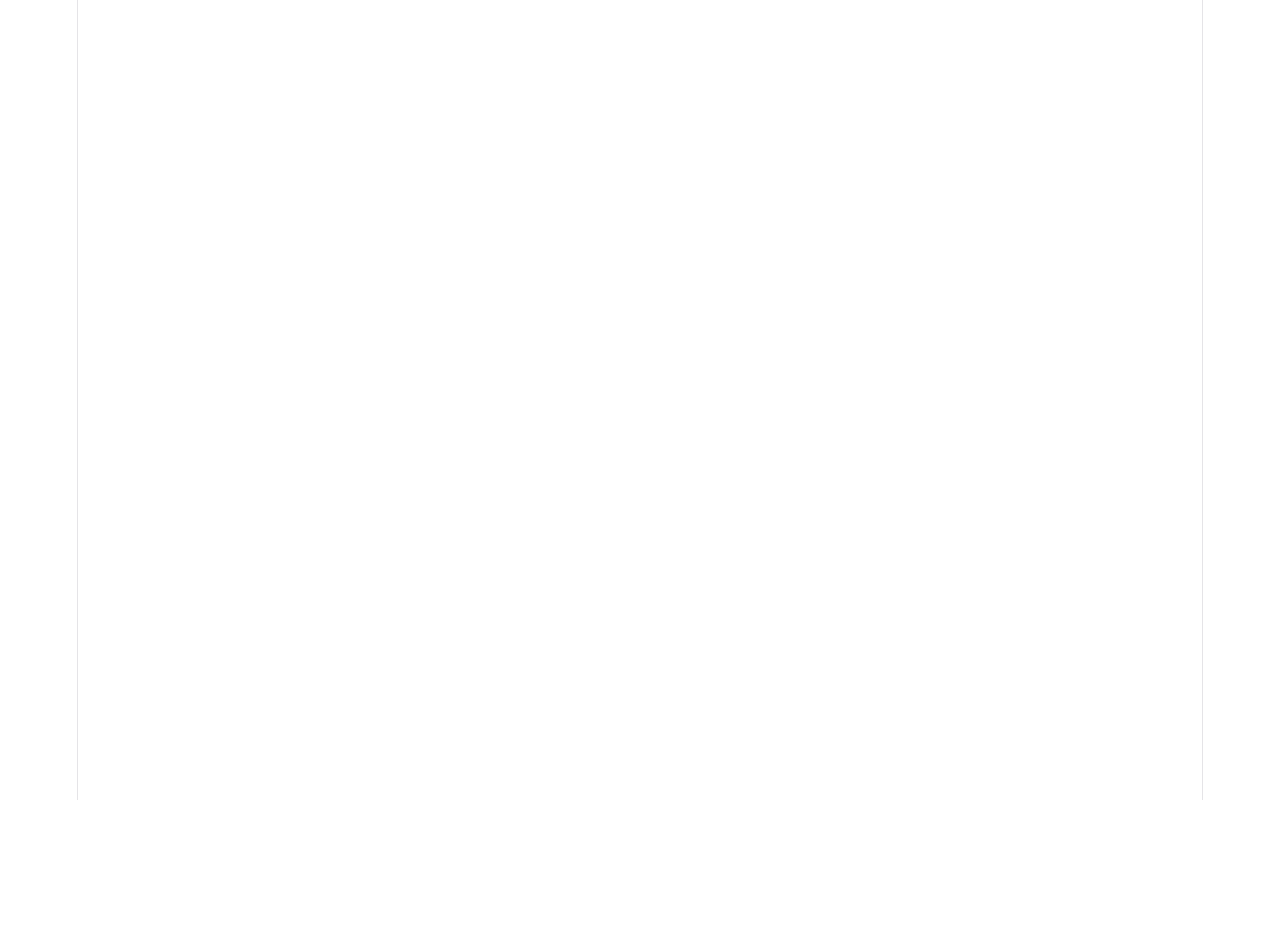
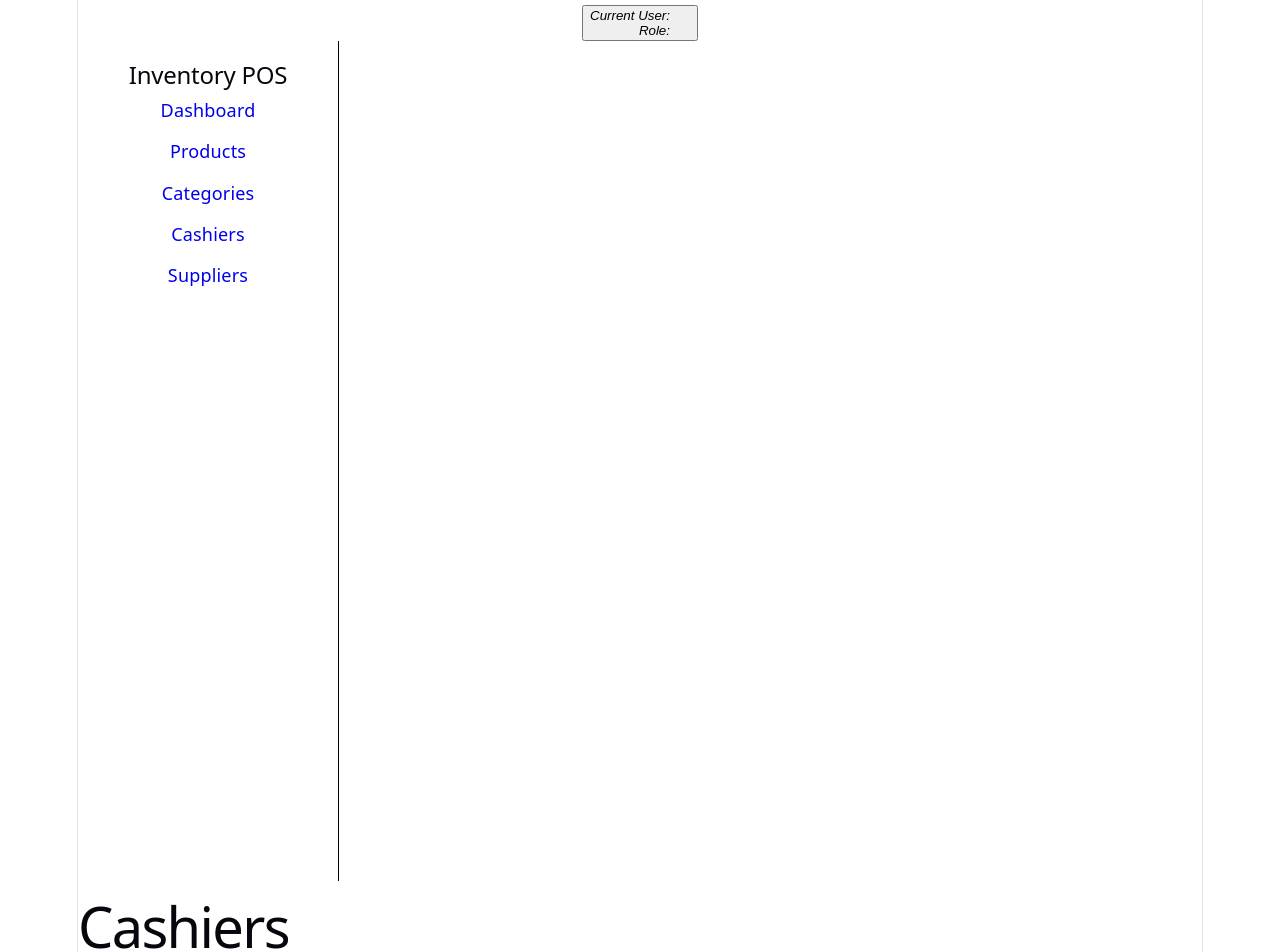
Before and after one commit to rdjirackor/Inventory-POS, a React (Vite) app in the folder frontend/inventory/: page /cashiers in a window 1280 px wide. Before the commit this address had no page. Shown: the top 952 px of the page. Before the commit the page ends 800 px from the top, so only its background shows below. Built offline with nearby package versions, Linux system fonts and the light colour scheme; no server answers; sample sign-in values are in the browser's storage.

Commit message:
Added Shell and Skeleton Pages

```diff
--- a/frontend/inventory/src/App.css
+++ b/frontend/inventory/src/App.css
@@ -182,3 +182,44 @@
     border-right-color: var(--border);
   }
 }
+
+.app-layout {
+    min-height: 100vh;
+}
+
+.header {
+    height: 60px;
+}
+
+.app-body {
+    display: flex;
+    flex-direction: row;
+}
+
+.sidebar {
+    width: 220px;
+    min-height: 100vh;
+    padding: 20px;
+    border-right: 1px solid black;
+}
+
+.sidebar nav {
+    display: flex;
+    flex-direction: column;
+    gap: 15px;
+}
+
+.sidebar a {
+    text-decoration: none;
+}
+
+.details {
+  display: flex;
+  flex-direction: column;
+  text-align: right;
+  margin-right: 20px;
+}
+
+.main-content {
+    flex: 1;
+}
--- a/frontend/inventory/src/App.tsx
+++ b/frontend/inventory/src/App.tsx
@@ -4,6 +4,10 @@ import LoginPage from "./pages/Login";
 import Dashboard from "./pages/Dashboard";
 import ProtectedRoute from "./components/ProtectedRoute";
 import AppLayout from "./components/AppLayout";
+import Products from "./pages/Products";
+import Categories from "./pages/Categories";
+import Suppliers from "./pages/Suppliers";
+import Cashiers from "./pages/Cashiers";
 
 function App() {
     return (
@@ -22,6 +26,10 @@ function App() {
                     }
                 >
                     <Route path="/dashboard" element={<Dashboard />} />
+                    <Route path="/products" element={<Products />} />
+                    <Route path="/categories" element={<Categories />} />
+                    <Route path="/suppliers" element={<Suppliers />} />
+                    <Route path="/cashiers" element={<Cashiers />} />
                 </Route>
 
             </Routes>
--- a/frontend/inventory/src/apis/auth.ts
+++ b/frontend/inventory/src/apis/auth.ts
@@ -20,3 +20,19 @@ export async function login(username:string, password: string) {
         }
         return data;
 }
+
+export async function getCurrentUser() {
+    const token = localStorage.getItem("access_token");
+
+    const response = await fetch(`${API_URL}/me/`, {
+        headers: {
+            Authorization: `Bearer ${token}`,
+        },
+    });
+
+    if (!response.ok) {
+        throw new Error("Failed to get current user");
+    }
+
+    return response.json();
+}
--- a/frontend/inventory/src/components/AppLayout.tsx
+++ b/frontend/inventory/src/components/AppLayout.tsx
@@ -1,37 +1,25 @@
-import { NavLink, Outlet } from "react-router-dom";
+import { Outlet } from "react-router-dom";
+import "../App.css";
+import Navbar from "./Navbar";
+import Sidebar from "./Sidebar";
 
 function AppLayout() {
     return (
         <div>
-            <aside>
-                <h2>Inventory POS</h2>
 
-                <nav>
-                    <NavLink to="/dashboard">
-                        Dashboard
-                    </NavLink>
+            <Navbar />
+            <aside className="sidebar">
+                <Sidebar/>
+                </aside>
 
-                    <NavLink to="/products">
-                        Products
-                    </NavLink>
+            <div className="app-body">
 
-                    <NavLink to="/categories">
-                        Categories
-                    </NavLink>
+                <main>
+                    <Outlet />
+                </main>
 
-                    <NavLink to="/cashiers">
-                        Cashiers
-                    </NavLink>
+            </div>
 
-                    <NavLink to="/suppliers">
-                        Suppliers
-                    </NavLink>
-                </nav>
-            </aside>
-
-            <main>
-                <Outlet />
-            </main>
         </div>
     );
 }
--- /dev/null
+++ b/frontend/inventory/src/components/Navbar.tsx
@@ -0,0 +1,40 @@
+import { useEffect, useState } from "react";
+import { getCurrentUser } from "../apis/auth";
+import type { User } from "../interfaces/interfaces";
+import { useNavigate } from "react-router-dom";
+
+
+function Navbar() {
+    const [user, setUser] = useState<User | null>(null);
+    const navigate = useNavigate();
+
+
+    useEffect(() => {
+        getCurrentUser()
+            .then(data => setUser(data))
+            .catch(error => console.error(error));
+    }, []);
+
+    function handleLogout() {
+        const confirm_logout = window.confirm("Do you want to logout?");
+        if (confirm_logout){
+            localStorage.removeItem("access_token");
+            localStorage.removeItem("refresh_token");
+            navigate("/login");
+        }
+    }
+
+    return (
+        <>
+        <header>
+            <button onClick={handleLogout}>
+            <p className="details">
+                <em>Current User: <i>{user?.username}</i></em>
+                <em>Role: <i>{user?.role}</i></em>
+                </p>
+                </button>
+        </header>
+    </>);
+}
+
+export default Navbar;
--- /dev/null
+++ b/frontend/inventory/src/components/Sidebar.tsx
@@ -0,0 +1,31 @@
+import { NavLink} from "react-router-dom";
+function Sidebar(){
+    return(
+        <>
+                    <h2>Inventory POS</h2>
+
+                    <nav>
+                        <NavLink to="/dashboard">
+                            Dashboard
+                        </NavLink>
+
+                        <NavLink to="/products">
+                            Products
+                        </NavLink>
+
+                        <NavLink to="/categories">
+                            Categories
+                        </NavLink>
+
+                        <NavLink to="/cashiers">
+                            Cashiers
+                        </NavLink>
+
+                        <NavLink to="/suppliers">
+                            Suppliers
+                        </NavLink>
+                    </nav>
+                    </>
+    );
+}
+export default Sidebar;
--- /dev/null
+++ b/frontend/inventory/src/pages/Cashiers.tsx
@@ -0,0 +1,11 @@
+function Cashiers() {
+
+    return (
+        <div>
+            <h1>Cashiers</h1>
+
+        </div>
+    );
+}
+
+export default Cashiers;
--- /dev/null
+++ b/frontend/inventory/src/pages/Categories.tsx
@@ -0,0 +1,11 @@
+function Categories() {
+
+    return (
+        <div>
+            <h1>Categories</h1>
+
+        </div>
+    );
+}
+
+export default Categories;
--- a/frontend/inventory/src/pages/Dashboard.tsx
+++ b/frontend/inventory/src/pages/Dashboard.tsx
@@ -1,23 +1,9 @@
-import { useNavigate } from "react-router-dom";
-
 function Dashboard() {
-    const navigate = useNavigate();
-
-    function handleLogout() {
-        localStorage.removeItem("access_token");
-        localStorage.removeItem("refresh_token");
-
-        navigate("/login");
-    }
 
     return (
         <div>
             <h1>Dashboard</h1>
-            <p>You successfully logged in.</p>
 
-            <button onClick={handleLogout}>
-                Logout
-            </button>
         </div>
     );
 }
--- /dev/null
+++ b/frontend/inventory/src/pages/Products.tsx
@@ -0,0 +1,11 @@
+function Products() {
+
+    return (
+        <div>
+            <h1>Products</h1>
+
+        </div>
+    );
+}
+
+export default Products;
--- /dev/null
+++ b/frontend/inventory/src/pages/Suppliers.tsx
@@ -0,0 +1,11 @@
+function Suppliers() {
+
+    return (
+        <div>
+            <h1>Suppliers</h1>
+
+        </div>
+    );
+}
+
+export default Suppliers;
```
Also changed, not shown: frontend/inventory/src/interfaces/interfaces.ts (+7 -0 lines), 2 other files (tests, documents, lock files or other folders).
